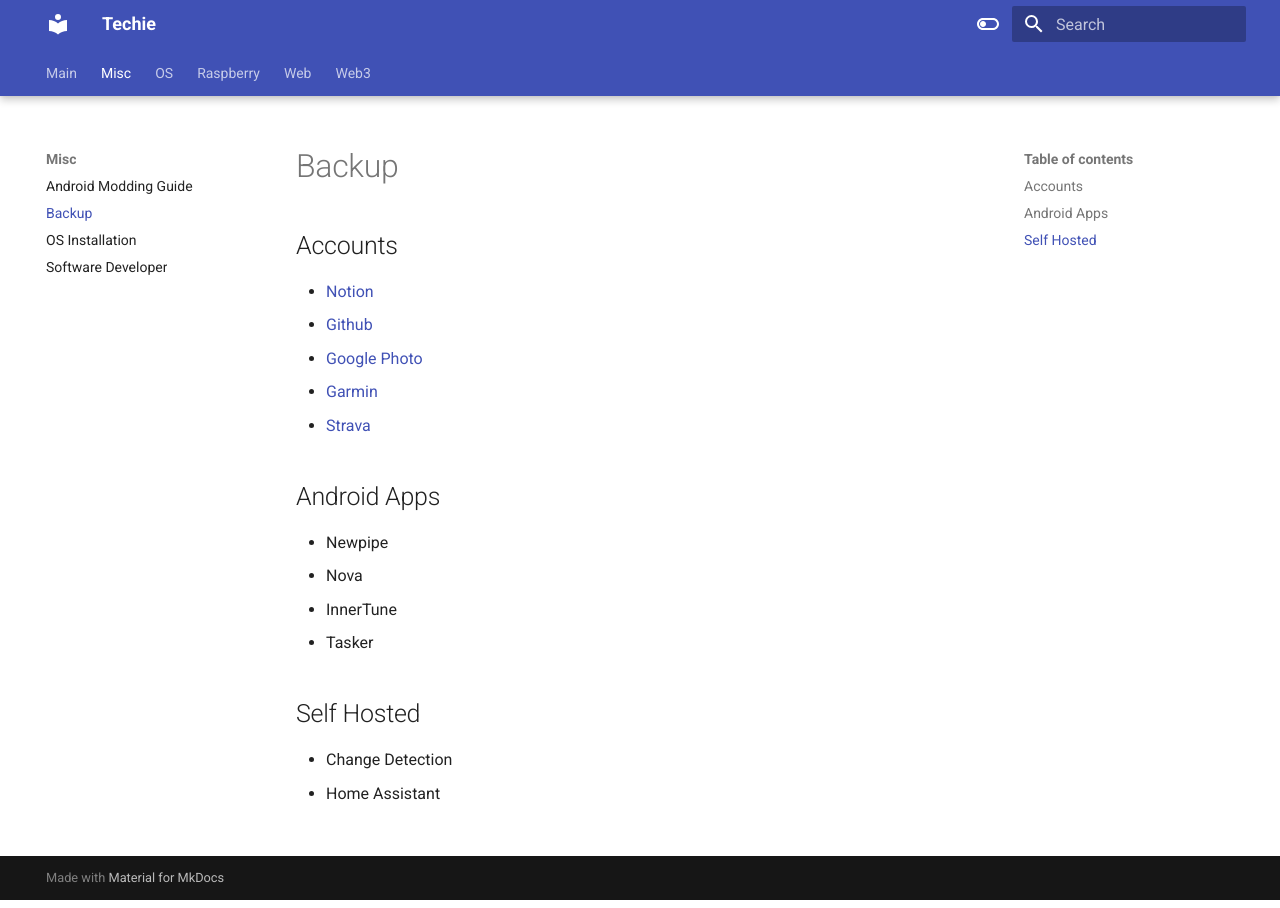
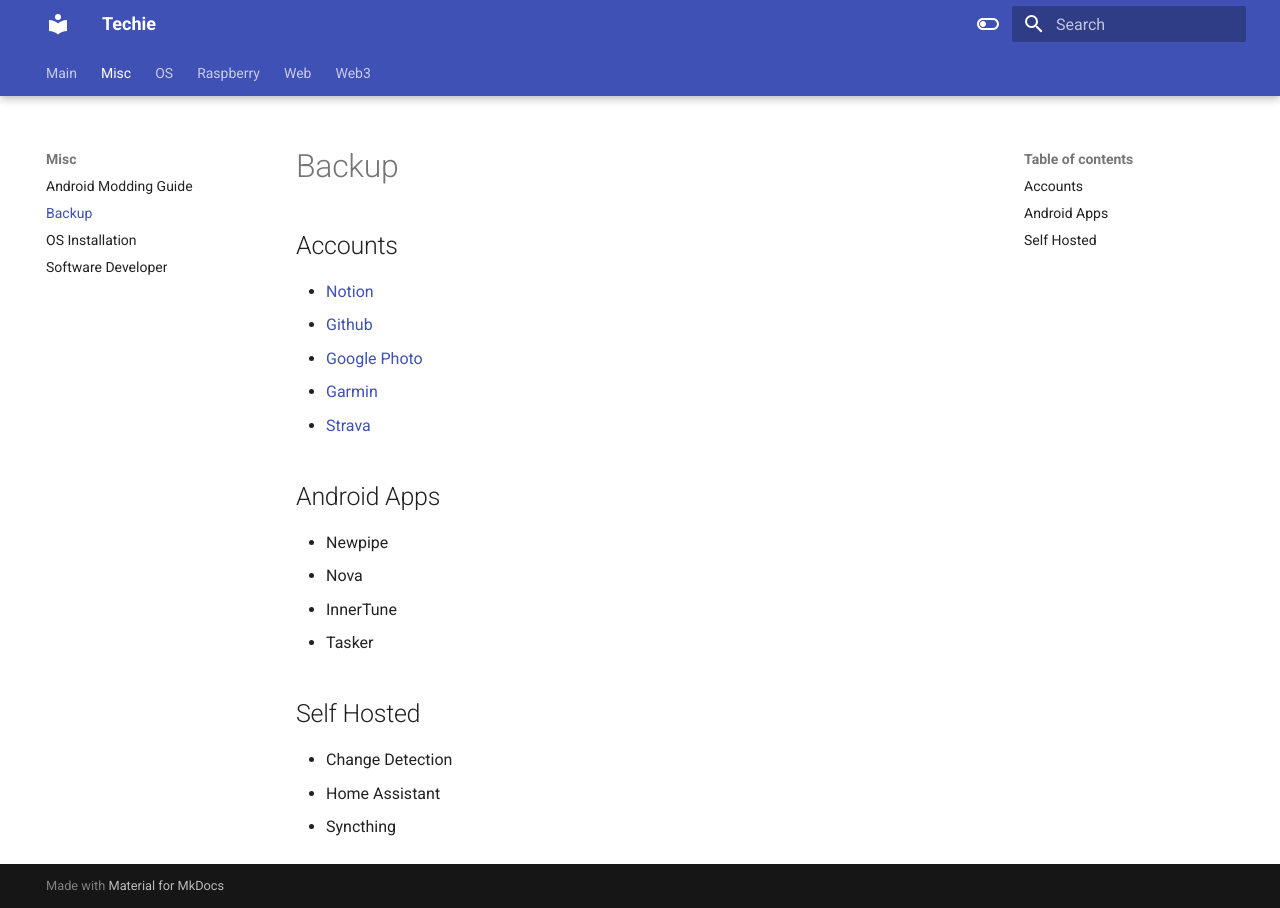
Before and after one commit to 100nandoo/techie, an MkDocs documentation site: the page built from docs/Misc/backup.md, in a window 1280 px wide. Built offline with MkDocs 1.6.1 and Material for MkDocs 9.7.7, drawn with Linux system fonts in a browser that asks for light colours.

Commit message:
Update backup.md

```diff
--- a/docs/Misc/backup.md
+++ b/docs/Misc/backup.md
@@ -16,3 +16,4 @@
 ## Self Hosted
 - Change Detection
 - Home Assistant
+- Syncthing
```
